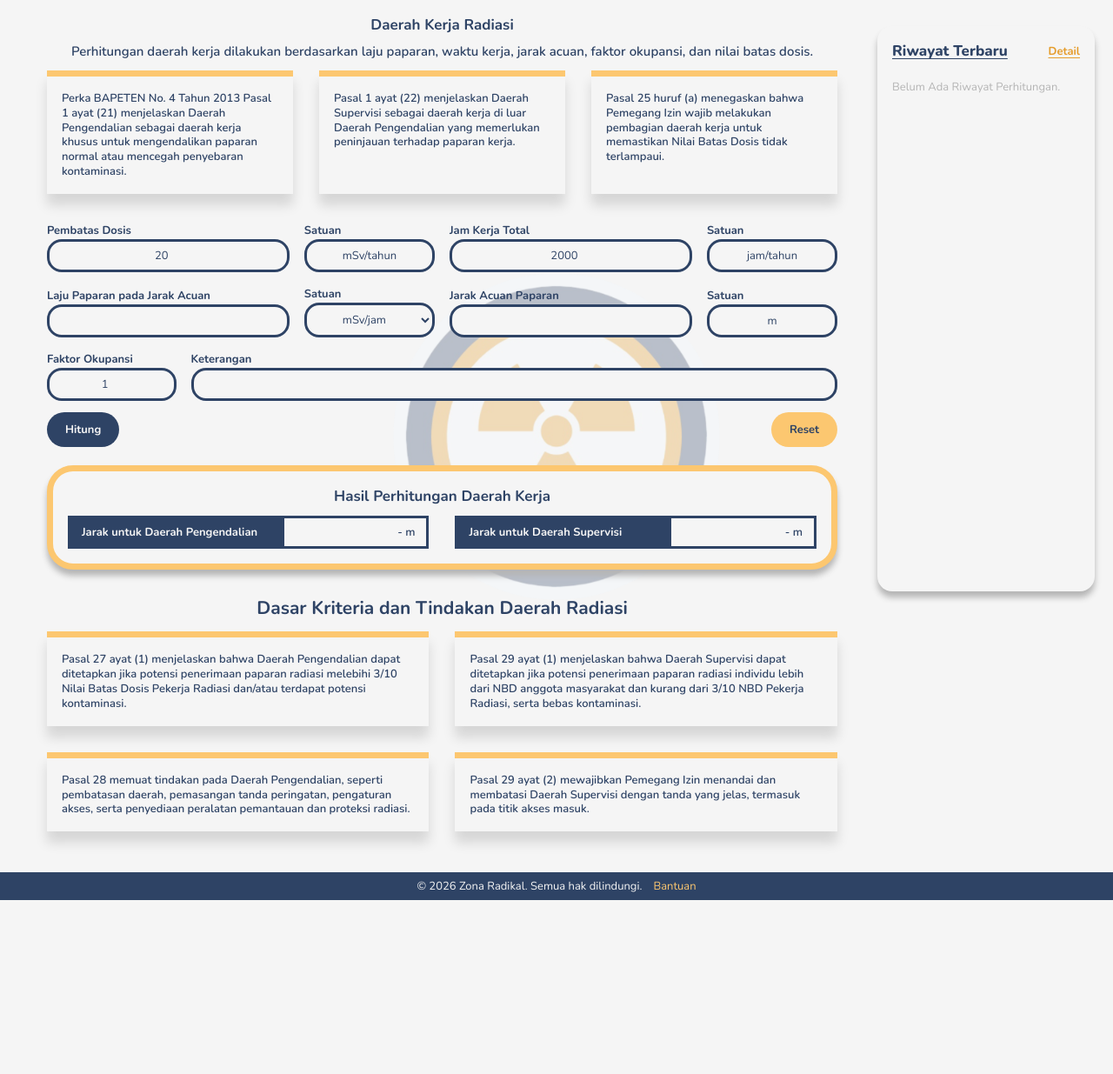
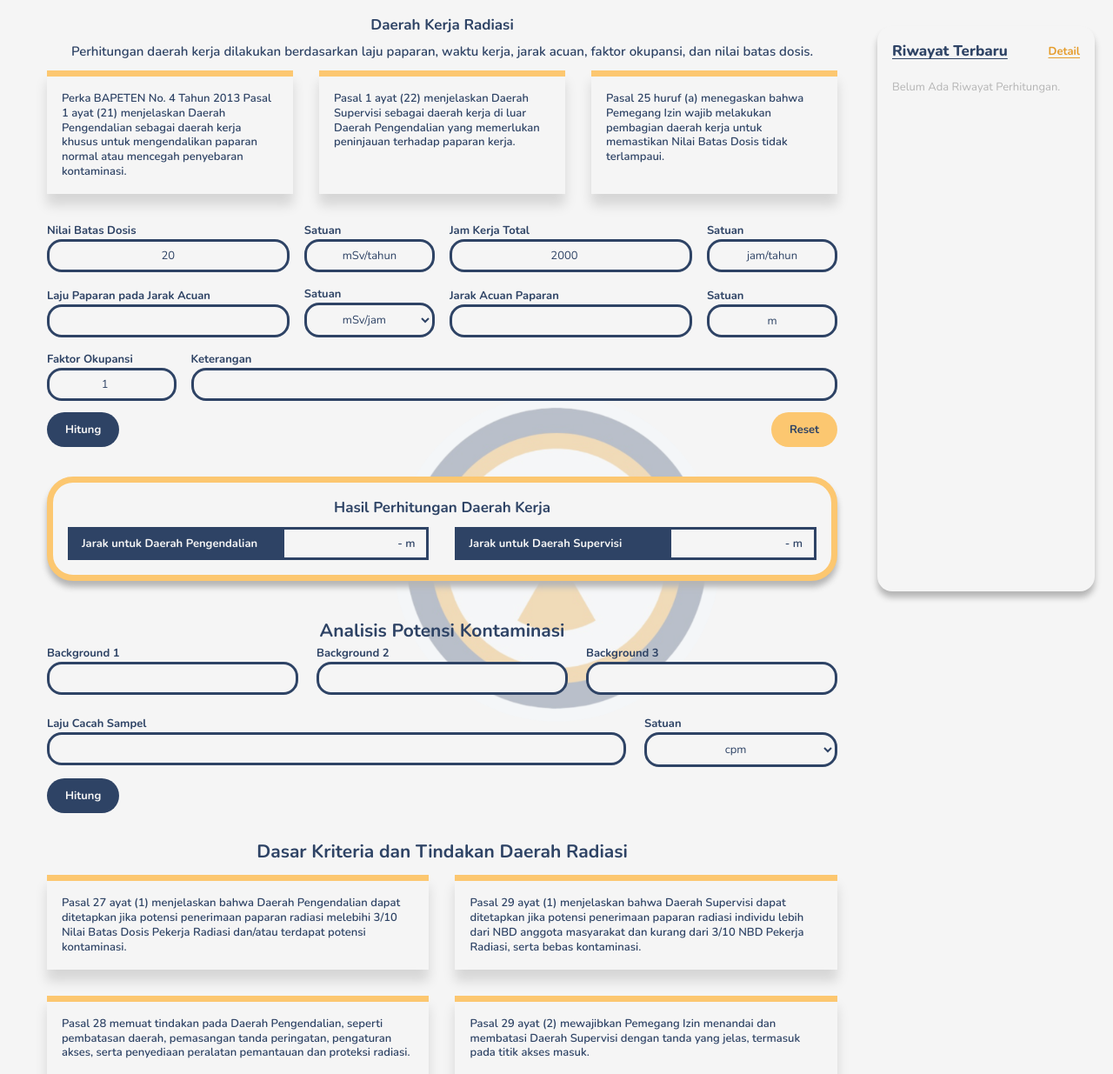
Before and after one commit to zonaradikal/Rey-ZonaRadikal, a Flask app: template templates/pages/daerah.html in a window 1280 px wide. Shown: the part 70-1305 px from the top of the page at 87% size. Before the commit the page ends 1105 px from the top, so only its background shows below. Run offline with Flask 3, Linux system fonts and the light colour scheme; the template is opened without the code that fills it, so the values that code supplies are empty.

Commit message:
Fitur Potensi Kontaminasi

```diff
--- a/app/utils/__init__.py
+++ b/app/utils/__init__.py
@@ -22,7 +22,7 @@
 )
 from app.utils.hitung_aktivitas import hitung_aktivitas_sumber
 from app.utils.hitung_paparan import hitung_laju_paparan
-from app.utils.hitung_daerah import hitung_daerah_radiasi
+from app.utils.hitung_daerah import hitung_daerah_radiasi, hitung_potensi_kontaminasi
 
 
 __all__ = [
@@ -49,4 +49,5 @@
     "hitung_aktivitas_sumber",
     "hitung_laju_paparan",
     "hitung_daerah_radiasi",
+    "hitung_potensi_kontaminasi",
 ]
--- a/static/css/pages/daerah.css
+++ b/static/css/pages/daerah.css
@@ -65,6 +65,20 @@
   border-color: var(--color-yellow);
 }
 
+.Kontaminasi-Section {
+  margin-top:30px;
+}
+.Kontaminasi-Grid-Atas {
+  display:grid;
+  grid-template-columns:repeat(3,1fr);
+  gap:21px;
+}
+.Kontaminasi-Grid-Bawah {
+  display:grid;
+  grid-template-columns:3fr 1fr;
+  gap:21px;margin-top:21px;}
+
+
 /* =========================
    TAMPILAN MOBILE
 ========================= */
@@ -80,6 +94,7 @@
     grid-template-columns: .7fr 1.3fr;
     gap: 13px;
   }
+
   .Daerah-Input, .Daerah-Select {
     padding: 7px 13px;
     font-size: 11px;
--- a/templates/pages/daerah.html
+++ b/templates/pages/daerah.html
@@ -53,11 +53,10 @@
       <div class="Daerah-Grid-Utama">
 
         <div class="Input-Field">
-          <label for="pembatas_dosis" class="Daerah-Label">Pembatas Dosis</label>
-          <input type="number" id="pembatas_dosis" name="pembatas_dosis"
-            class="Daerah-Input" step="any" min="1" max="100"
-            value="{{ pembatas_dosis_value }}">
-          <small class="Input-Info">Pembatas dosis pekerja radiasi.</small>
+          <label for="pembatas_dosis" class="Daerah-Label">Nilai Batas Dosis</label>
+          <input type="text" id="pembatas_dosis" class="Daerah-Input"
+            value="{{ pembatas_dosis_value }}" readonly>
+          <small class="Input-Info">Nilai batas dosis pekerja radiasi sesuai regulasi.</small>
         </div>
 
         <div class="Input-Field">
@@ -138,11 +137,10 @@
 
       <!-- === HITUNG RESET === -->
       <div class="Cal-Action">
-        <button type="submit" class="Button-Primary">Hitung</button>
+        <button type="submit" name="aksi" value="daerah" class="Button-Primary">Hitung</button>
         <a href="{{ url_for('main.daerah') }}" class="Button-Reset">Reset</a>
       </div>
 
-    </form>
 
     <section class="Cal-Result">
       <h2 class="Cal-Result-Title">Hasil Perhitungan Daerah Kerja</h2>
@@ -170,6 +168,74 @@
 
       </div>
     </section>
+
+    <section class="Kontaminasi-Section">
+      <h2 class="Page-Title">Analisis Potensi Kontaminasi</h2>
+
+      <div class="Kontaminasi-Grid-Atas">
+        <div class="Input-Field">
+          <label for="background_1" class="Daerah-Label">Background 1</label>
+          <input type="number" id="background_1" name="background_1" class="Daerah-Input" step="any" min="0.01" max="100000" value="{{ background_1 }}">
+        </div>
+        <div class="Input-Field">
+          <label for="background_2" class="Daerah-Label">Background 2</label>
+          <input type="number" id="background_2" name="background_2" class="Daerah-Input" step="any" min="0.01" max="100000" value="{{ background_2 }}">
+        </div>
+        <div class="Input-Field">
+          <label for="background_3" class="Daerah-Label">Background 3</label>
+          <input type="number" id="background_3" name="background_3" class="Daerah-Input" step="any" min="0.01" max="100000" value="{{ background_3 }}">
+        </div>
+      </div>
+
+      <div class="Kontaminasi-Grid-Bawah">
+        <div class="Input-Field">
+          <label for="laju_cacah_sampel" class="Daerah-Label">Laju Cacah Sampel</label>
+          <input type="number" id="laju_cacah_sampel" name="laju_cacah_sampel" class="Daerah-Input" step="any" min="0.01" max="100000" value="{{ laju_cacah_sampel }}">
+        </div>
+        <div class="Input-Field">
+          <label for="satuan_kontaminasi" class="Daerah-Label">Satuan</label>
+          <select id="satuan_kontaminasi" name="satuan_kontaminasi" class="Daerah-Input Daerah-Select">
+            <option value="cpm" {% if satuan_kontaminasi == "cpm" %}selected{% endif %}>cpm</option>
+            <option value="cps" {% if satuan_kontaminasi == "cps" %}selected{% endif %}>cps</option>
+          </select>
+        </div>
+      </div>
+    </section>
+
+      <div class="Cal-Action">
+        <button type="submit" name="aksi" value="kontaminasi" class="Button-Primary">Hitung</button>
+      </div>
+  </form>
+
+    {% if hasil_kontaminasi %}
+    <section class="Cal-Result">
+      <h2 class="Cal-Result-Title">Hasil Potensi Kontaminasi</h2>
+
+      <div class="Cal-Result-Grid">
+
+        <div class="Cal-Result-Card">
+          <span class="Cal-Result-Label">Rata-rata Background</span>
+          <span class="Cal-Result-Value">{{ hasil_kontaminasi["rata_rata"]|round(2) }}</span>
+        </div>
+
+        <div class="Cal-Result-Card">
+          <span class="Cal-Result-Label">Standar Deviasi</span>
+          <span class="Cal-Result-Value">{{ hasil_kontaminasi["standar_deviasi"]|round(2) }}</span>
+        </div>
+
+        <div class="Cal-Result-Card">
+          <span class="Cal-Result-Label">Batas Keputusan</span>
+          <span class="Cal-Result-Value">{{ hasil_kontaminasi["batas"]|round(2) }}</span>
+        </div>
+
+        <div class="Cal-Result-Card">
+          <span class="Cal-Result-Label">Potensi Kontaminasi</span>
+          <span class="Cal-Result-Value">{{ "YA" if hasil_kontaminasi["potensi_kontaminasi"] else "TIDAK" }}</span>
+        </div>
+
+      </div>
+    </section>
+    {% endif %}
 
     <section class="Page-Header">
       <h2 class="Page-Title-2">Dasar Kriteria dan Tindakan Daerah Radiasi</h2>
```
Also changed, not shown: app/routes/daerah_routes.py (+80 -57 lines), app/utils/hitung_daerah.py (+39 -6 lines).
